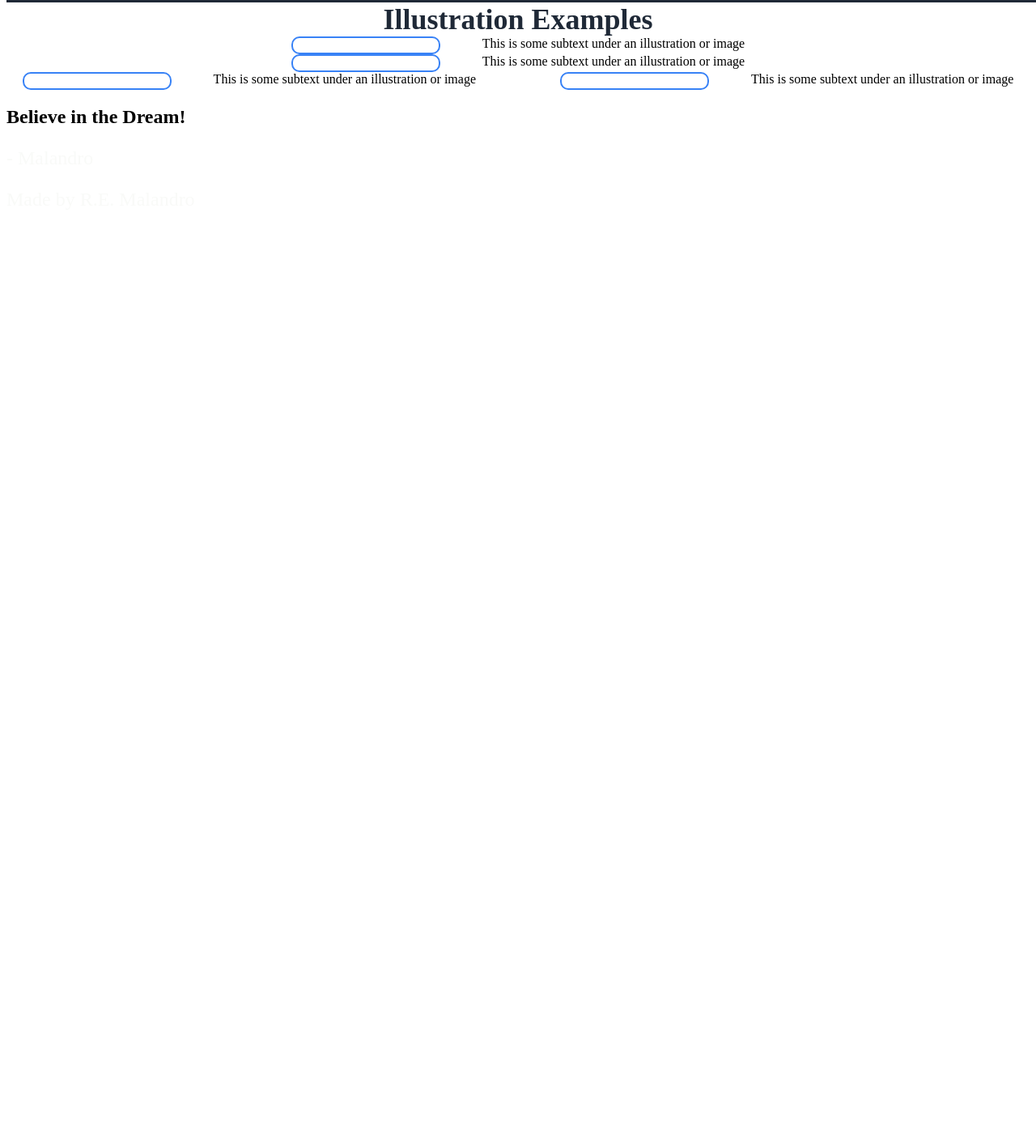
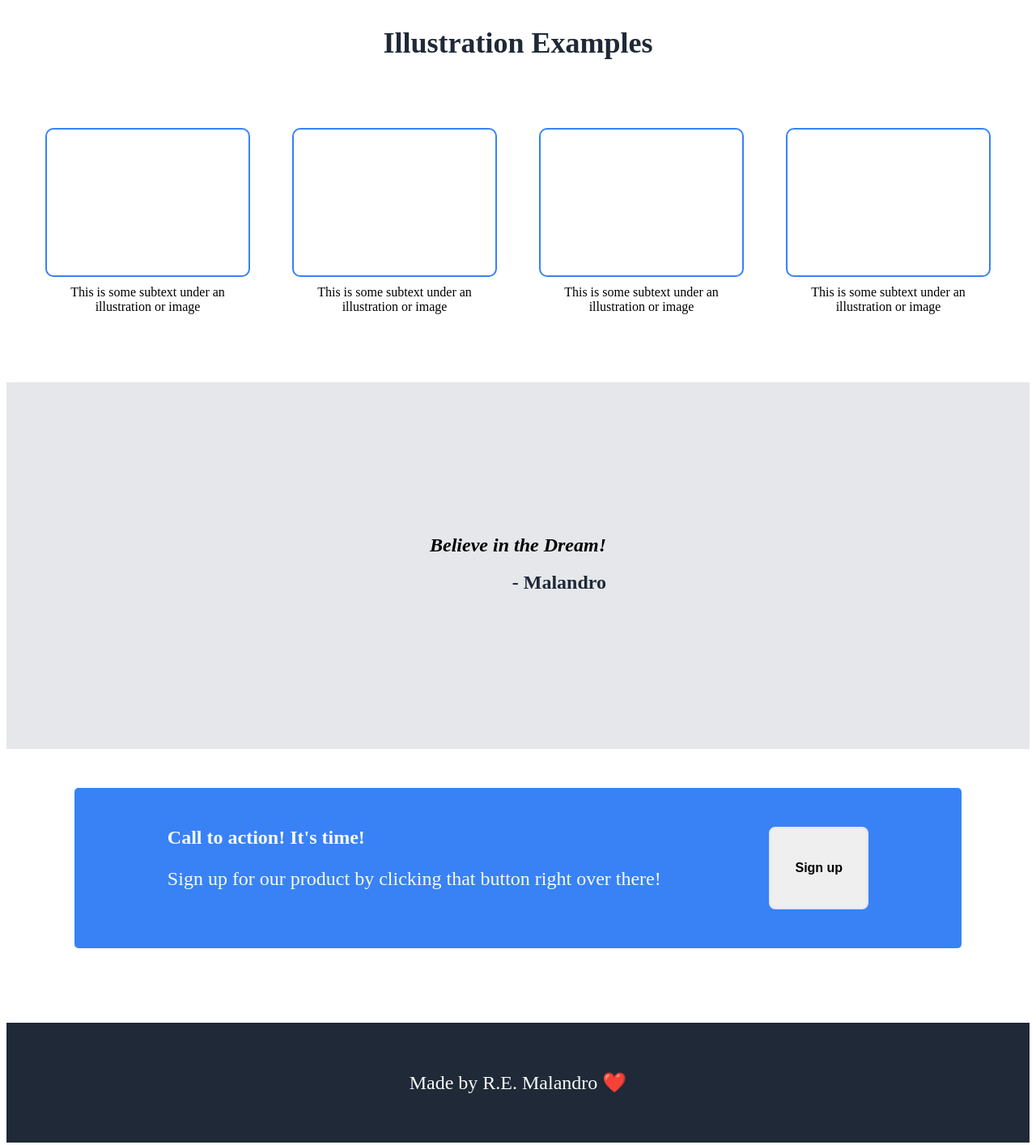
Before and after one commit to ser-malandro/landing-page, a plain HTML site: page index.html in a window 1280 px wide. Shown: the part 430-1844 px from the top of the page at 81% size. Before the commit the page ends 800 px from the top, so only its background shows below. Drawn offline with Linux system fonts and the light colour scheme.

Commit message:
finished rough draft of landing page

```diff
--- a/index.html
+++ b/index.html
@@ -25,8 +25,9 @@
 
     </section>
 
-    <section class ="info">
-        <div class= "info-header">Illustration Examples</div>
+    <section class="info">
+        <div class="info-header">Illustration Examples</div>
+        <div class="info-container">
             <div class="art-cards">
                 <div class="card"></div>
                 <div class="p2">This is some subtext under an illustration or image</div>
@@ -38,20 +39,35 @@
             <div class="art-cards">
                 <div class="card"></div>
                 <div class="p2">This is some subtext under an illustration or image</div>
-        <div class="art-cards"></div>
+            </div>
+
+            <div class="art-cards">
                 <div class="card"></div>
                 <div class="p2">This is some subtext under an illustration or image</div>
             </div>
         </div>
+    </div>
     </section>
 
+    <section class="quote-container">
         <section class="quote">
-        <h2><strong>Believe in the Dream!</strong></h2>
-        <p id="author"> - Malandro</p>
+            <h2><em>Believe in the Dream!</em></h2>
+            <div class="quoter"> - Malandro</p>
+        </section>
     </section>
 
-    <footer>
-        <p> Made by R.E. Malandro </p>
+    <section class="action">
+        <div class="action-container">
+            <div class="action-text">
+      <div><b>Call to action! It's time!</b></div>
+      <p>Sign up for our product by clicking that button right over there!</p>
+      </div>
+      <button class="button-2">Sign up</button>
+      </div>
+    </section>
+
+    <section class="footer">
+        <p> Made by R.E. Malandro ❤️</p>
     </footer>
 </body>
 </html>
--- a/styles.css
+++ b/styles.css
@@ -38,14 +38,14 @@ a{
     color: #e5e5e5
 }
 .pfp{
-
-    display:flex;
+    display: flex;
+    justify-content: center;
+    background-color: grey;
+    height: 225px;
+    width: 450px;
     align-items: center;
-    justify-content: center;
-    width: 600px;
-    height: 250px;
-    margin-right: 40px;
-    background-color: #E5E7EB;
+    color: #f9faf8;
+    flex-shrink: 0;
 }
 
 .button{
@@ -56,29 +56,99 @@ a{
     padding: 10px;
 }
 
+.button,
+.button-2 {
+  padding: 5px 30px;
+  font-weight: 700;
+  font-size: 16px;
+}
+.button-2 {
+    border: 2px solid #e5e7eb;
+    border-radius: 8px;
+}
+
 .info{
     text-align: center;
+    gap: 20px;
+    padding: 24px 48px 84px;
+}
+.info-container{
+    display: flex;
+    justify-content: center;
+    gap: 52px;
+}
 
-}
 .info-header{
-    flex-basis: 180px;
     font-size: 36px;
     color: #1f2937;
     font-weight: 900;
+    padding: 24px 48px 84px;
 
 }
 .art-cards{
     display: flex;
-    justify-content: center;
-    gap: 52px;
+    flex-direction: column;
+    gap: 10px;
+
 }
 .card{
+
     flex-basis: 180px;
     border: 2px solid #3882F6;
     min-height: 18px;
     border-radius: 10px;
 }
 
-.quote{
+
+.action {
+    padding: 48px 84px 92px;
+}
+
+.action-container {
+    display: flex;
+    background-color: #3882f6;
+    padding: 48px;
+    border-radius: 5px;
+    justify-content: space-around;
+}
+
+.action-text {
+    display: flex;
+    flex-direction: column;
+    color:#f9faf8;
+}
+.action-text > div {
+    font-size: 24px;
+}
+.footer {
+    background: #1f2937;
+    padding: 36px;
+    text-align: center;
+}
+
+.quote-container {
+    background: #e5e7eb;
+    display: flex;
+    flex-direction: column;
+    justify-content: center;
+    align-items: center;
+    padding: 84px 42px;
+    flex-wrap: wrap;
+}
+
+.quote {
+  display: flex;
+  flex-direction: column;
+  justify-content: center;
+  align-items: center;
+  padding: 84px 42px;
+  flex-wrap: wrap;
 
 }
+
+.quoter {
+  color: #1f2937;
+  font-weight: 600;
+  font-size: 24px;
+  align-self: flex-end;
+}
```
Lines whose indentation alone changed are shown as unchanged.
